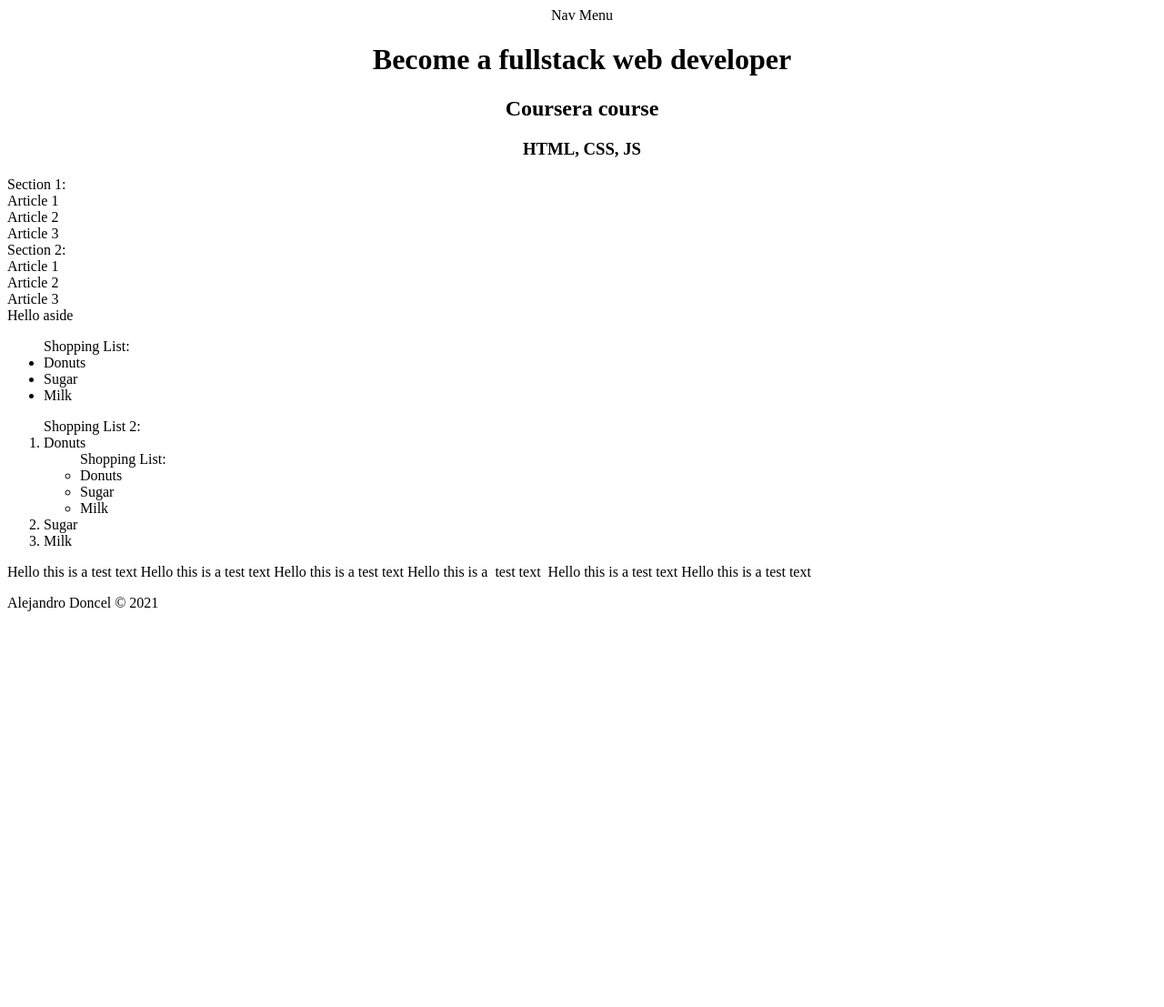
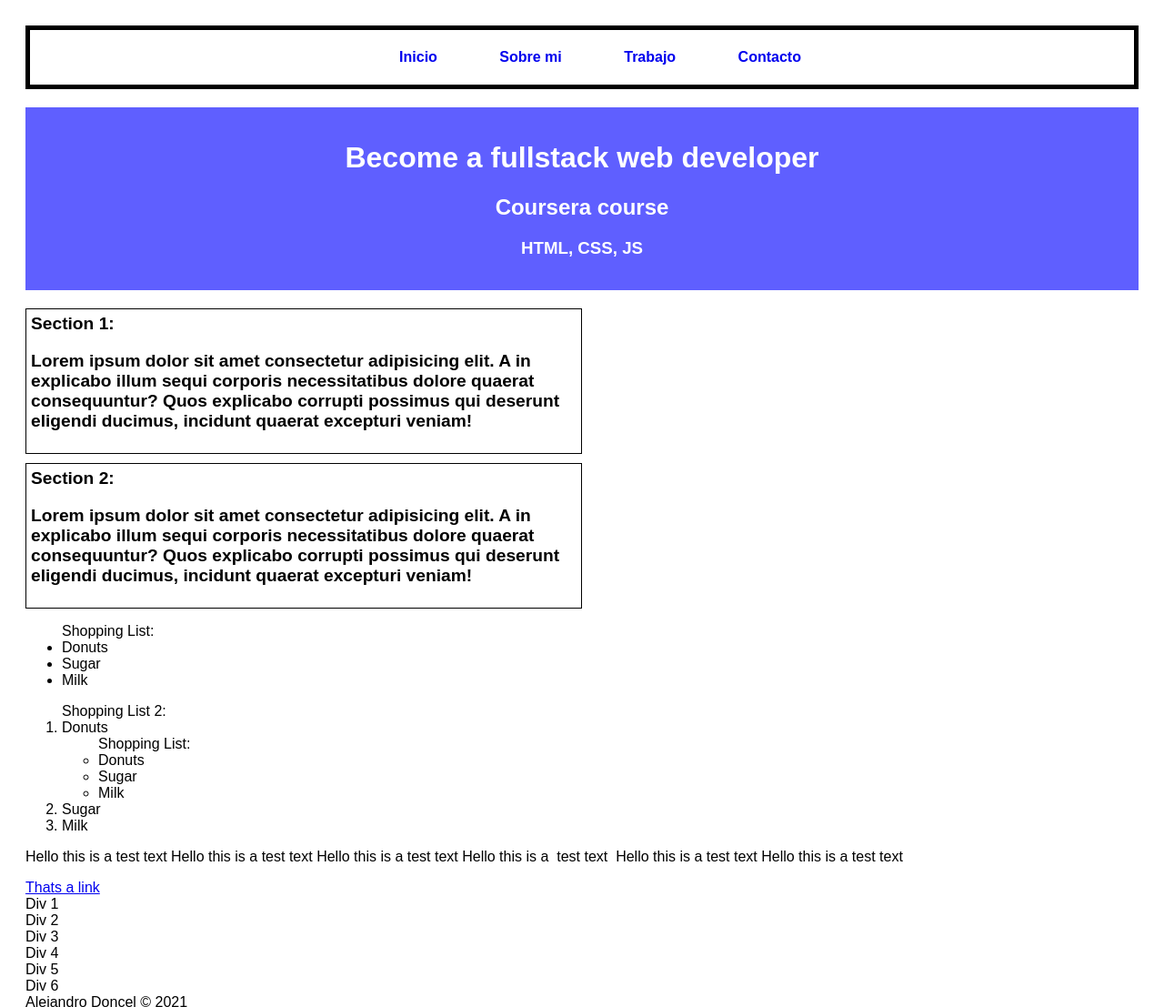
Before and after one commit to alejandrodoncel/myweb, a plain HTML site: page index.html in a window 1280 px wide. Shown: the top 1107 px of the page at 91% size. Before the commit the page ends 800 px from the top, so only its background shows below. Drawn offline with Linux system fonts and the light colour scheme.

Commit message:
Finishing module 2

```diff
--- a/index.html
+++ b/index.html
@@ -2,34 +2,37 @@
 <html>
 
 <head>
+    <title>MyWeb</title>
     <meta charset="utf-8">
-    <title>MyWeb</title>
+    <link rel="stylesheet" type="text/css" href="style.css">
 </head>
 
 <body>
 
 <header>
-    <nav style="text-align: center;">Nav Menu</nav>
+    <nav>
+    <ul>
+        <il><a href="/home">Inicio</a></il>
+        <il><a href="/aboutme">Sobre mi</a></il>
+        <il><a href="/work">Trabajo</a></il>
+        <il><a href="/contact">Contacto</a></il>
+    </ui>
+    </nav>
 </header>
-
-    <h1 style="text-align: center;">Become a fullstack web developer</h1>
-    <h2 style="text-align: center;">Coursera course</h2>
-    <h3 style="text-align: center;">HTML, CSS, JS</h3>
+    <div id="bg">
+        <h1>Become a fullstack web developer</h1>
+        <h2>Coursera course</h2>
+        <h3>HTML, CSS, JS</h3>
+    </div>
 
     <!--Sections-->
-    <section> Section 1:
-        <article>Article 1</article>
-        <article>Article 2</article>
-        <article>Article 3</article>
-    </section>
+    <div id="section"> Section 1:
+        <p id="p-left">Lorem ipsum dolor sit amet consectetur adipisicing elit. A in explicabo illum sequi corporis necessitatibus dolore quaerat consequuntur? Quos explicabo corrupti possimus qui deserunt eligendi ducimus, incidunt quaerat excepturi veniam!</p>
+    </div>
 
-    <section> Section 2:
-        <article>Article 1</article>
-        <article>Article 2</article>
-        <article>Article 3</article>
-    </section>
-
-    <aside>Hello aside</aside>
+    <div id="section"> Section 2:
+        <p id="p-right">Lorem ipsum dolor sit amet consectetur adipisicing elit. A in explicabo illum sequi corporis necessitatibus dolore quaerat consequuntur? Quos explicabo corrupti possimus qui deserunt eligendi ducimus, incidunt quaerat excepturi veniam!</p>
+    </div>
 
     <!--Lists-->
 
@@ -66,8 +69,16 @@
 
     <!--Links-->
 
-    <a href="test.html" title="Same dir html"></a>
+    <a href="test.html" title="Go to test page">Thats a link</a>
 
+    <a>
+        <div>Div 1</div>
+        <div>Div 2</div>
+        <div>Div 3</div>
+        <div>Div 4</div>
+        <div>Div 5</div>
+        <div>Div 6</div>
+    </a>
 
     <footer>Alejandro Doncel &copy; 2021</footer>
 </body>
--- /dev/null
+++ b/style.css
@@ -0,0 +1,52 @@
+* {
+    box-sizing: border-box;
+}
+
+body {
+    padding: 20px;
+    font-family: Arial, Helvetica, sans-serif;
+}
+
+nav{
+    text-align: center;
+    padding: 5px;
+    border: 5px solid black;
+}
+
+nav a{
+    padding: 2em;
+    text-decoration: none;
+    font-weight: bold;
+}
+
+nav a:hover, a:active{
+    color: rgb(255, 255, 255);
+    background-color: rgb(0, 0, 0);
+    border-style: solid;
+    border: black;
+
+}
+
+header{
+    text-align: center;
+}
+
+div#bg {
+    margin: 20px 0 20px 0;
+    height: auto;
+    width: auto;
+    background-color: rgb(95, 95, 255);
+    text-align: center;
+    padding:1em;
+    color: white;
+}
+
+div#section{
+    font-weight: bold;
+    font-size: 120%;
+    border: 1px solid black;
+    width: 50%;
+    padding:5px;
+    box-sizing: border-box;
+    margin-bottom: 10px;
+}
```
Also changed, not shown: test.html (+1 -1 lines).
